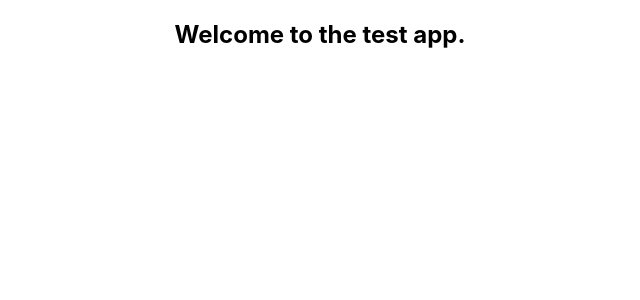
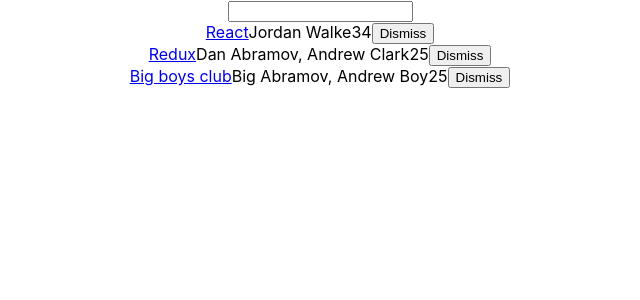
Before and after one commit to zrnorth/react_demos, a React (Create React App) app: page / in a window 1280 px wide. Shown: the top 300 px of the page, without its empty margins (320-960 px from the left). Built offline with nearby package versions, Linux system fonts and the light colour scheme.

Commit message:
Adding some sample stuff: hot reloading, a search bar, dismiss buttons

```diff
--- a/src/App.js
+++ b/src/App.js
@@ -2,12 +2,91 @@ import React, { Component } from 'react';
 import logo from './logo.svg';
 import './App.css';
 
+const list = [
+  {
+    title: 'React',
+    url: 'https://reactjs.org/',
+    author: 'Jordan Walke',
+    num_comments: 3,
+    points: 4,
+    objectID: 0,
+  },
+  {
+    title: 'Redux',
+    url: 'https://redux.js.org/',
+    author: 'Dan Abramov, Andrew Clark',
+    num_comments: 2,
+    points: 5,
+    objectID: 1,
+  },
+  {
+    title: 'Big boys club',
+    url: 'https://bigboys.js.org/',
+    author: 'Big Abramov, Andrew Boy',
+    num_comments: 2,
+    points: 5,
+    objectID: 2,
+  },
+];
+
+// Helper function for the search functionality below
+const isSearched = searchTerm => item =>
+  item.title.toLowerCase().includes(searchTerm.toLowerCase());
+
+
 class App extends Component {
+
+  constructor(props) {
+    super(props);
+
+    this.state = {
+      list,
+      searchTerm: '',
+    };
+    // Don't forget to define all your functions in "this" in the constructor.
+    this.onDismiss = this.onDismiss.bind(this);
+    this.onSearchChange = this.onSearchChange.bind(this);
+
+  }
+
+  onDismiss(id) {
+    // this is a function object
+    const isNotId = item => item.objectID !== id;
+    const updatedList = this.state.list.filter(isNotId);
+    this.setState({ list: updatedList });
+  }
+
+  onSearchChange(event) {
+    this.setState({ searchTerm: event.target.value });
+  }
+
   render() {
-    const helloWorld = "Welcome to the test app.";
     return (
       <div className="App">
-        <h2>{helloWorld}</h2>
+      <form>
+        <input
+          type="text"
+          onChange={this.onSearchChange}
+        />
+      </form>
+        {this.state.list.filter(isSearched(this.state.searchTerm)).map(item =>
+          <div key={item.objectID}>
+            <span>
+              <a href={item.url}>{item.title}</a>
+            </span>
+            <span>{item.author}</span>
+            <span>{item.num_comments}</span>
+            <span>{item.points}</span>
+            <span>
+              <button
+                onClick={() => this.onDismiss(item.objectID)}
+                type="button"
+              >
+                Dismiss
+              </button>
+            </span>
+          </div>
+        )}
       </div>
     );
   }
--- a/src/index.js
+++ b/src/index.js
@@ -9,6 +9,10 @@ ReactDOM.render(
     document.getElementById('root')
 );
 
+if (module.hot) {
+    module.hot.accept();
+}
+
 // If you want your app to work offline and load faster, you can change
 // unregister() to register() below. Note this comes with some pitfalls.
 // Learn more about service workers: http://bit.ly/CRA-PWA
```
